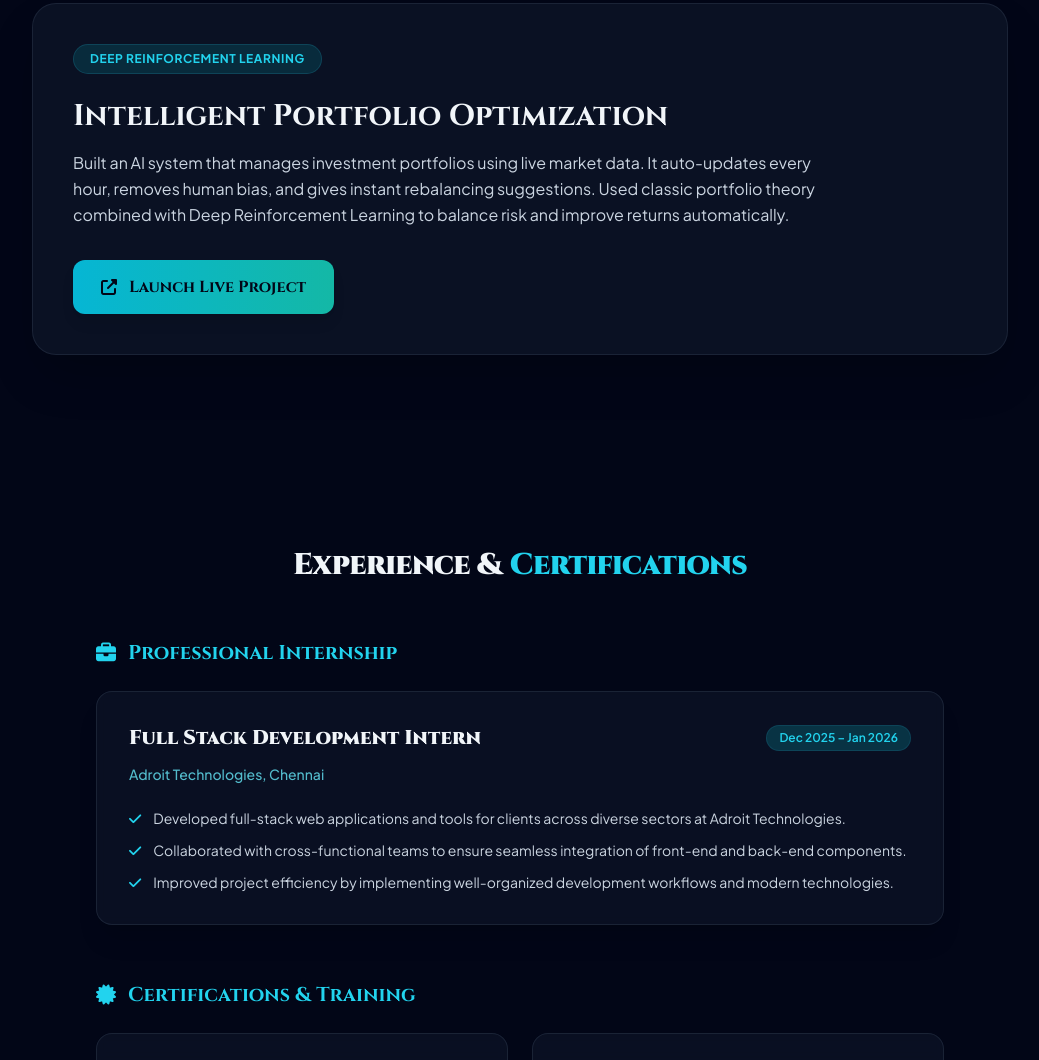
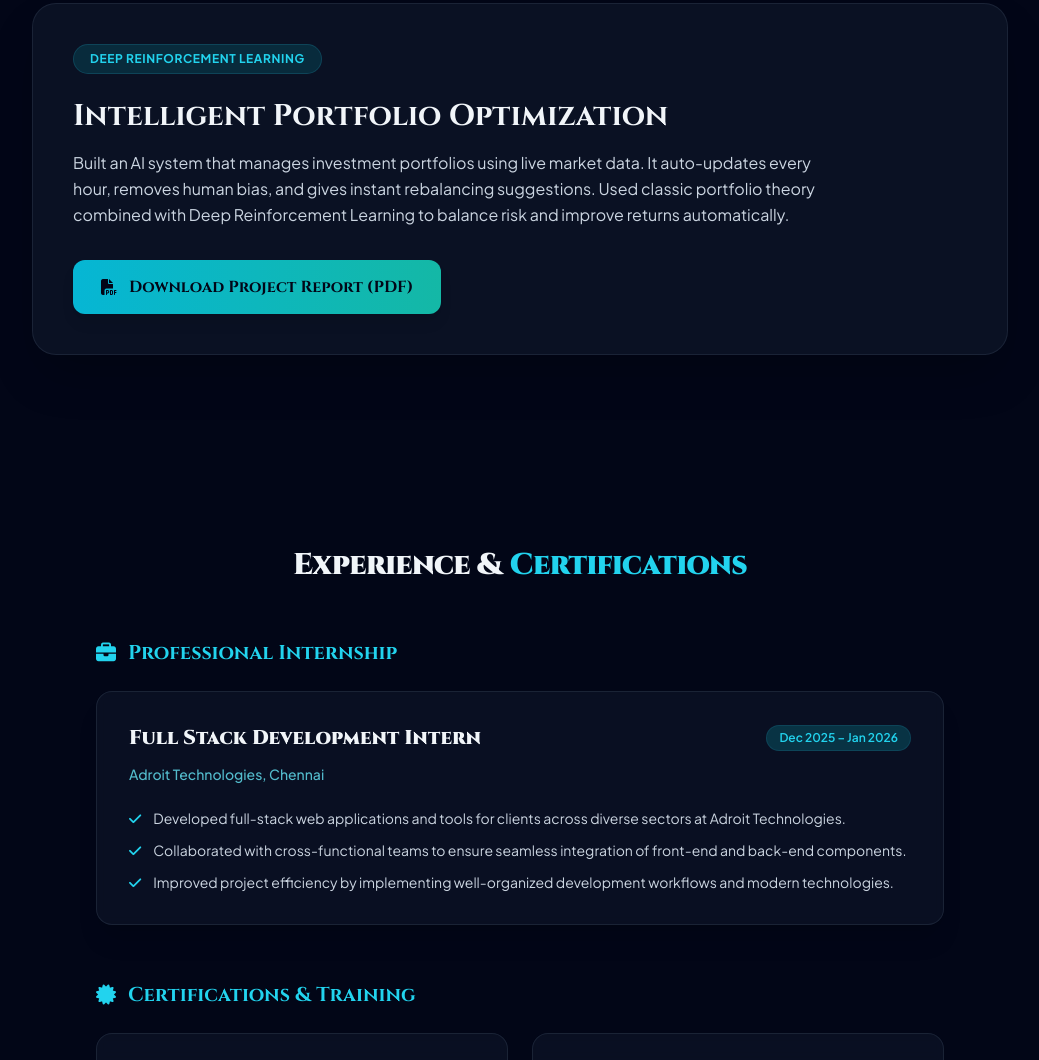
Before and after one commit to heisenberg0822/portfolio, a website: page index.html in a window 1280 px wide. Shown: the part 2116-3176 px from the top of the page, without its empty margins (120-1159 px from the left). Drawn offline with nearby package versions, Linux system fonts and the light colour scheme.

Commit message:
Replace project link with downloadable PDF report

```diff
--- a/index.html
+++ b/index.html
@@ -134,8 +134,8 @@
                 Built an AI system that manages investment portfolios using live market data. It auto-updates every hour, removes human bias, and gives instant rebalancing suggestions. Used classic portfolio theory combined with Deep Reinforcement Learning to balance risk and improve returns automatically.
             </p>
             <div class="flex flex-wrap gap-4">
-                <a href="https://9ttf0rl8-8501.inc1.devtunnels.ms/" target="_blank" class="inline-flex items-center gap-3 bg-gradient-to-r from-cyan-500 to-teal-500 hover:from-cyan-400 text-slate-950 font-bold px-7 py-3.5 rounded-xl transition-all shadow-lg font-godber">
-                    <i class="fa-solid fa-external-link-alt"></i> Launch Live Project
+                <a href="Project_Report.pdf" download class="inline-flex items-center gap-3 bg-gradient-to-r from-cyan-500 to-teal-500 hover:from-cyan-400 text-slate-950 font-bold px-7 py-3.5 rounded-xl transition-all shadow-lg font-godber">
+                    <i class="fa-solid fa-file-pdf"></i> Download Project Report (PDF)
                 </a>
             </div>
         </div>
```
